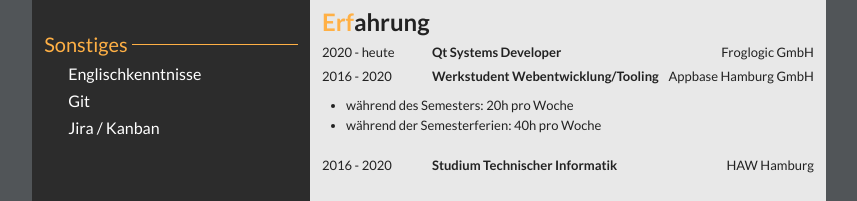
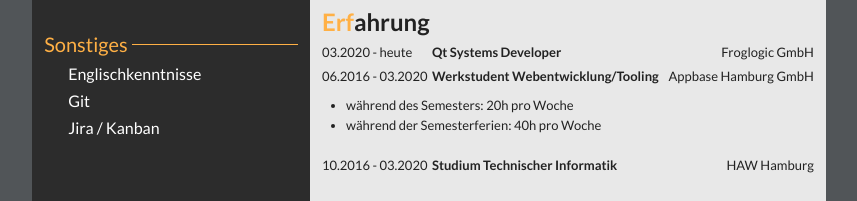
Before and after one commit to MartinquaXD/cv, a website: page src/index.html in a window 1280 px wide. Shown: the part 922-1123 px from the top of the page, without its empty margins (211-1068 px from the left). Drawn offline with nearby package versions, Linux system fonts and the light colour scheme; files that its build step writes are made by us from their sources.

Commit message:
Add months to dates of positions

```diff
--- a/src/index.html
+++ b/src/index.html
@@ -167,12 +167,12 @@
                 <span class="highlight">Erf</span><span>ahrung</span>
             </div>
             <div class="titleBar">
-                <div class="time">2020 - heute</div>
+                <div class="time">03.2020 - heute</div>
                 <div class="title">Qt Systems Developer</div>
                 <div class="position">Froglogic GmbH</div>
             </div>
             <div class="titleBar">
-                <div class="time">2016 - 2020</div>
+                <div class="time">06.2016 - 03.2020</div>
                 <div class="title">Werkstudent Webentwicklung/Tooling</div>
                 <div class="position">Appbase Hamburg GmbH</div>
             </div>
@@ -183,7 +183,7 @@
                 </ul>
             </div>
             <div class="titleBar">
-                <div class="time">2016 - 2020</div>
+                <div class="time">10.2016 - 03.2020</div>
                 <div class="title">Studium Technischer Informatik</div>
                 <div class="position">HAW Hamburg</div>
             </div>
```
